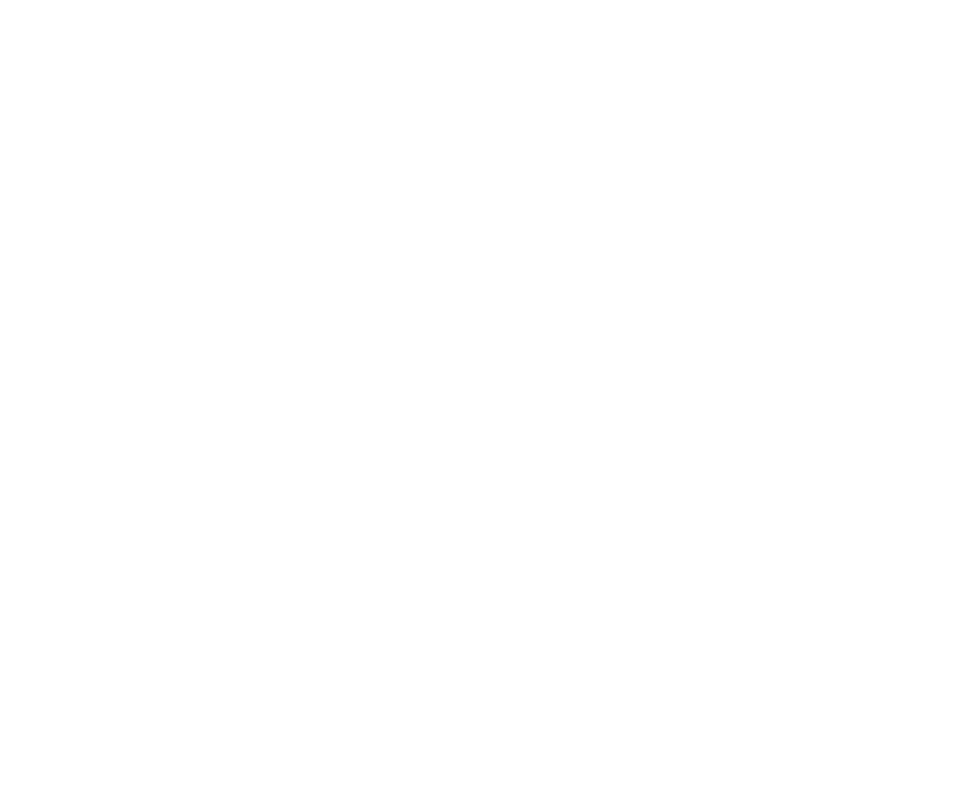
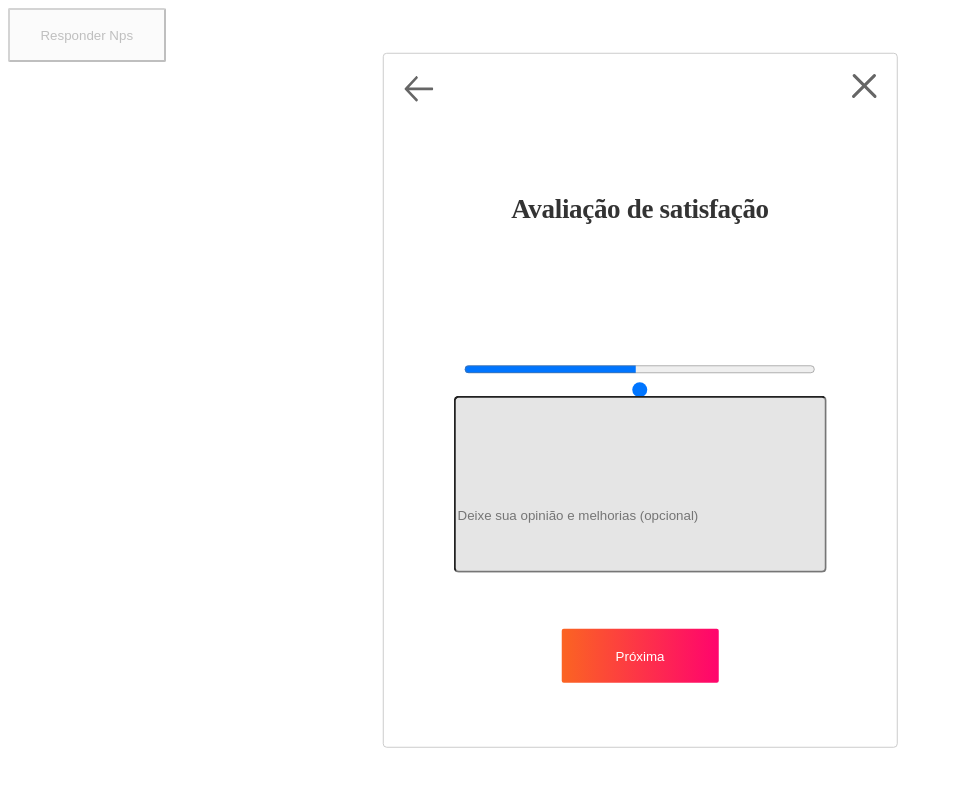
Before and after one commit to abnerwerley/nps-frontend, a React (Vite) app: page / in a window 1280 px wide. Before the commit this address had no page. Shown: the top 786 px of the page, without its empty margins (0-953 px from the left). Built offline with nearby package versions, Linux system fonts and the light colour scheme; no server answers.

Commit message:
:construction: @abnerwerley [default route set]

```diff
--- a/src/routes/routes.jsx
+++ b/src/routes/routes.jsx
@@ -8,6 +8,7 @@
   return (
     <BrowserRouter>
       <Routes>
+        <Route element={<FirstQuestion />} path="/" />
         <Route element={<FirstQuestion />} path="firstQuestion" />
         <Route element={<SecondQuestion />} path="secondQuestion" />
         <Route element={<ThirdQuestion />} path="thirdQuestion" />
```
